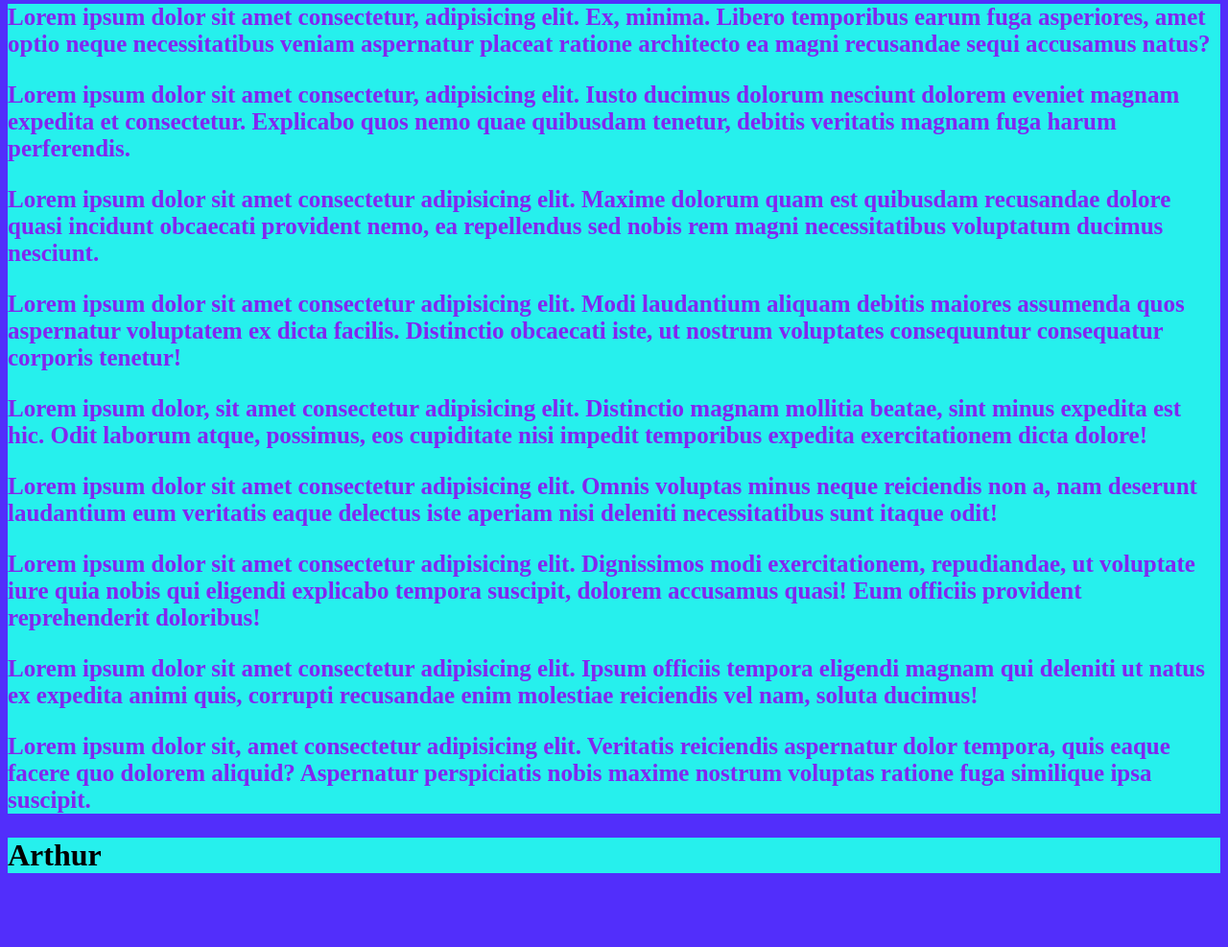
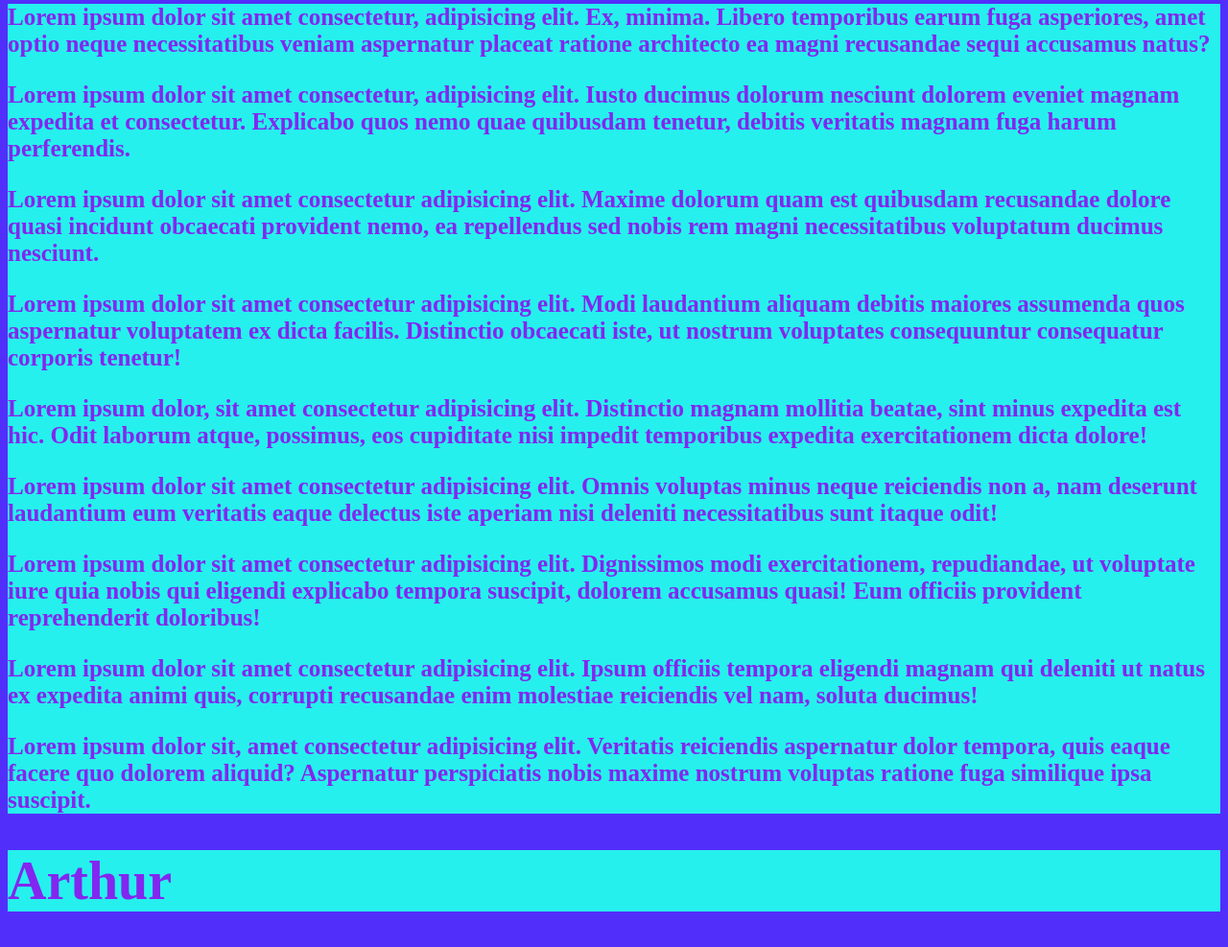
Before and after one commit to lanselot27049080/clasecc, a plain HTML site: page index.html in a window 1280 px wide. Shown: the part 79-1066 px from the top of the page at 96% size. Before the commit the page ends 1011 px from the top, so only its background shows below. Drawn offline with Linux system fonts and the light colour scheme.

Commit message:
final en css

```diff
--- a/estilos.css
+++ b/estilos.css
@@ -24,6 +24,10 @@ main {
 }
 
 footer {
+    font-size: 28px;
+    font-family: "lucida handwriting";
+    font-weight: bold;
+    color:#8226F0;
     background-color:#26F0ED;
 
 }
```
